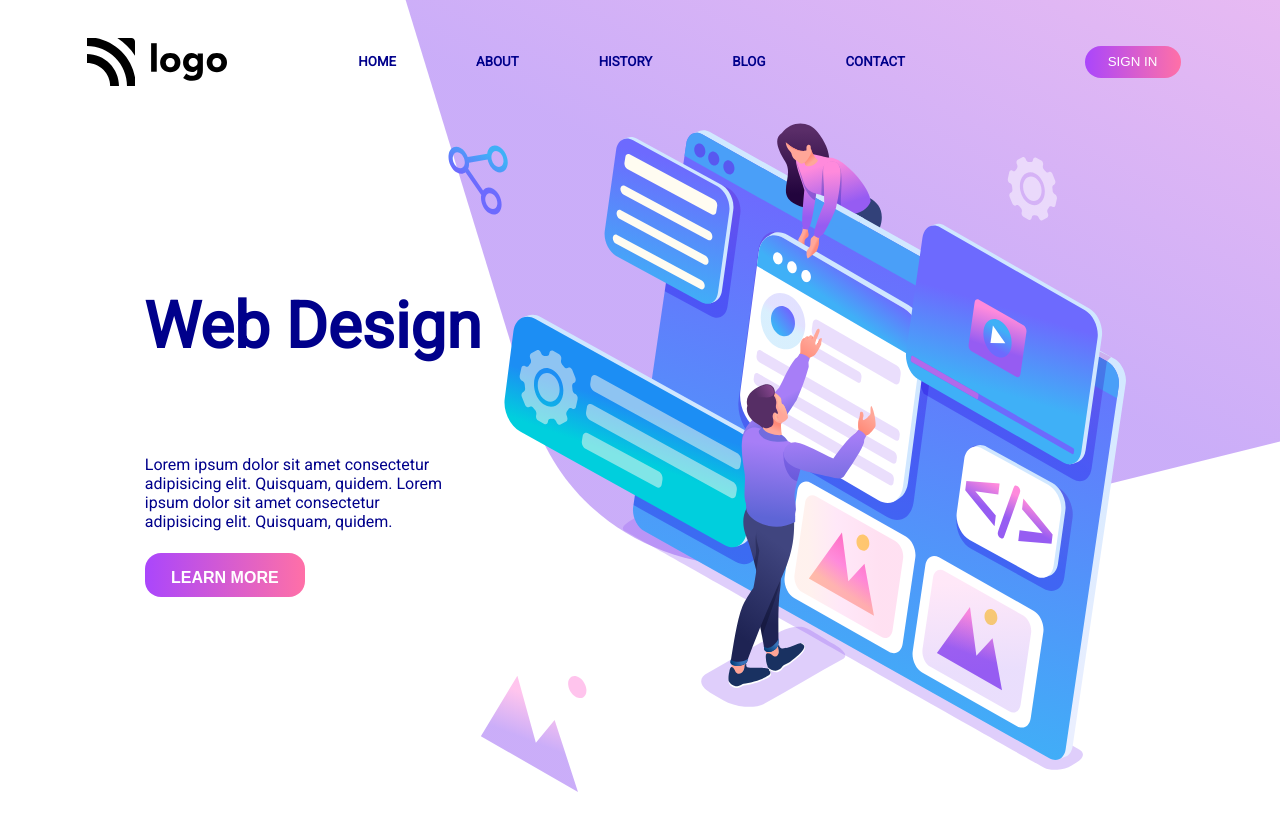
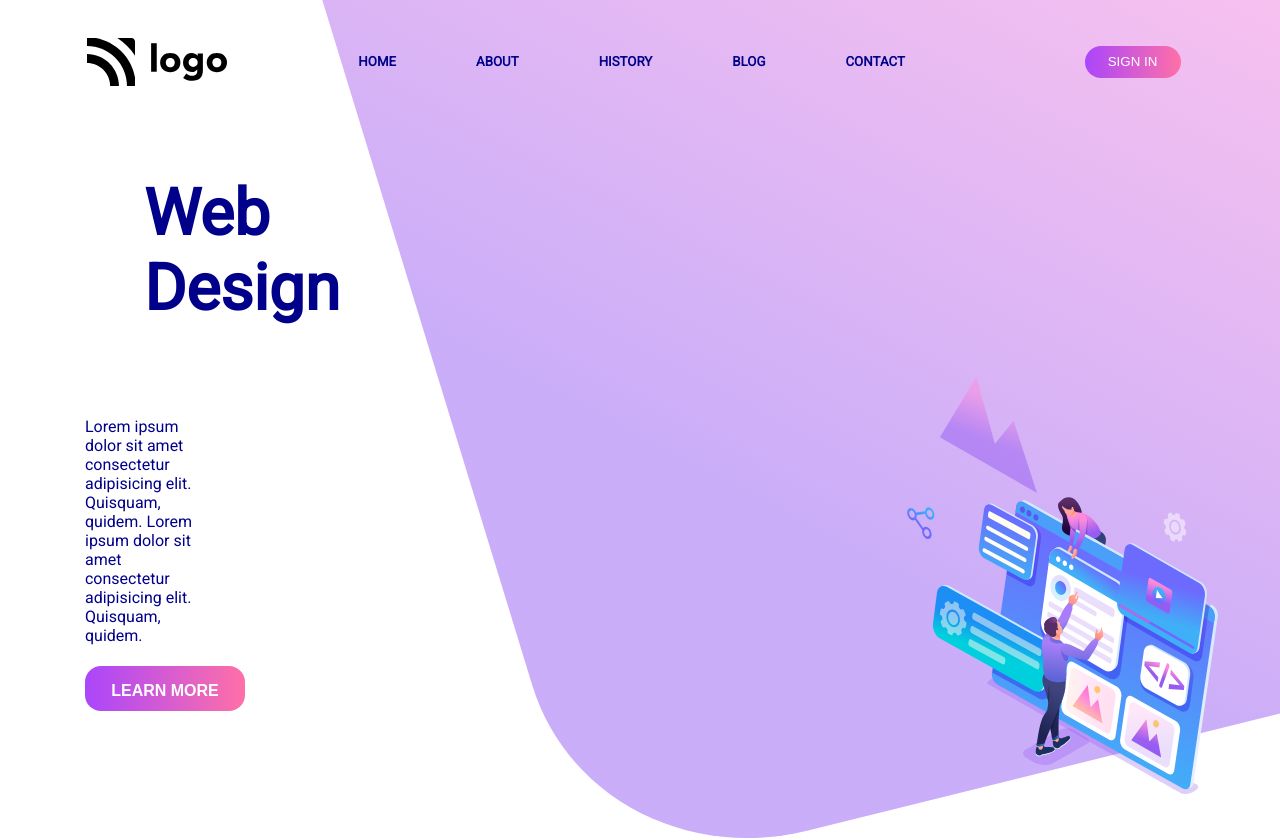
Before and after one commit to phani125/project-08, a plain HTML site: page index.html in a window 1280 px wide. Shown: the top 840 px of the page. Before the commit the page ends 800 px from the top, so only its background shows below. Drawn offline with Linux system fonts and the light colour scheme.

Commit message:
Update index.css

```diff
--- a/css/index.css
+++ b/css/index.css
@@ -54,7 +54,6 @@ h4{
 }
 
 .left-section {
-    position: absolute;
     margin-left: 3rem;
     display: flex;
     flex-direction: column;
@@ -72,12 +71,10 @@ h1{
 
 .vector-img {
     margin-top: 65%;
-    position: absolute;
     margin-left: 3rem;
 }
 
 .imgs-div{
-    position: absolute;
     margin-left: 27rem;
     height: 31rem;
 }
```
